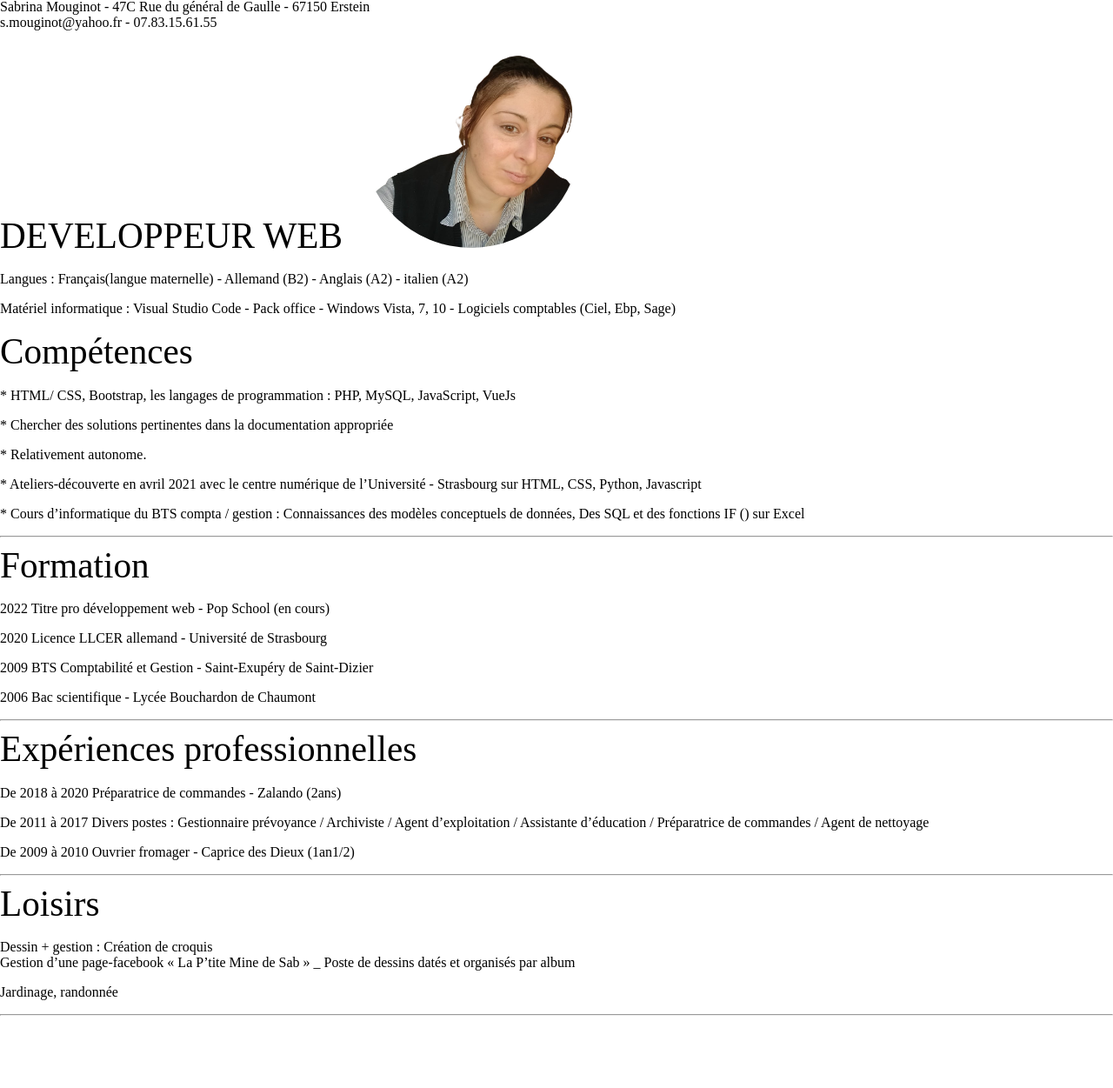
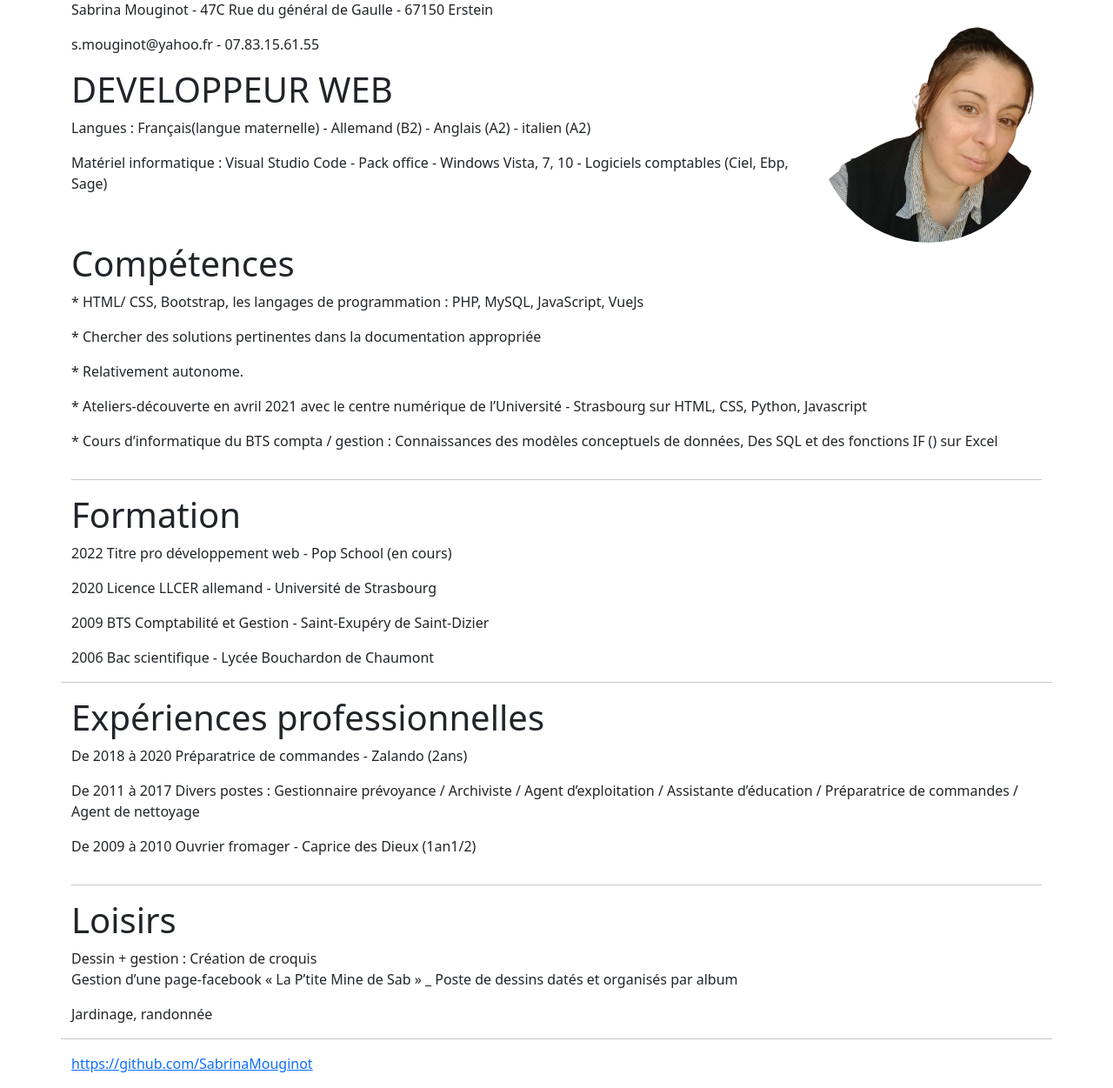
Before and after one commit to SabrinaMouginot/Mon-CV-en-Bootstrap, a plain HTML site: page index.html in a window 1280 px wide. Shown: the part 1-1252 px from the top of the page at 87% size. Before the commit the page ends 1177 px from the top, so only its background shows below. Drawn offline with nearby package versions, Linux system fonts and the light colour scheme.

Commit message:
Bootstrap

```diff
--- a/Template/style.css
+++ b/Template/style.css
@@ -1,40 +1,8 @@
-/* .container{
-    align-items: center;
-    justify-content: center;
-    height: 29.7cm;
-    display: flex;
-} */
-.container{
-   display: grid;
-   grid-auto-rows: minmax(auto,auto);
-   grid-template-columns: repeat(1,1%);
-   grid-template-columns: 100%;
+body {
+  margin: 0px;
+  padding: 0px;
+  display: flex; /**Pour flexibilité des blocs (flexbox) dans l'ensemble du body**/
 }
 .img-fluid{
-    align-content: flex-end;
-    border-radius: 50%;
-    height: 250px;
-    width: 250px;
-    padding: 0 1%;
+  border-radius: 50%;
 }
-
-body {
-  margin: 0;
-  font-family: var(--bs-body-font-family);
-  font-size: var(--bs-body-font-size);
-  font-weight: var(--bs-body-font-weight);
-  line-height: var(--bs-body-line-height);
-  color: var(--bs-body-color);
-  text-align: var(--bs-body-text-align);
-  background-color: var(--bs-body-bg);
-  -webkit-text-size-adjust: 100%;
-  -webkit-tap-highlight-color: rgba(0, 0, 0, 0);
-}
-
-h1, .h1 {
-  margin-top: 0;
-  margin-bottom: 0.5rem;
-  font-weight: 500;
-  line-height: 1.2;
-    font-size: calc(1.375rem + 1.5vw);
-}
--- a/index.html
+++ b/index.html
@@ -1,149 +1,162 @@
 <!DOCTYPE html>
 <html lang="en">
-
   <head>
     <meta charset="utf-8" />
-    <meta name="viewport" content="width=device-width, initial-scale=1, shrink-to-fit=no" />
+    <meta name="viewport" content="width=device-width, initial-scale=1, shrink-to-fit=no"/>
+    <link href="Template/style.css" rel="stylesheet" />
     <link
-        href="https://fonts.googleapis.com/css?family=Nunito:200,200i,300,300i,400,400i,600,600i,700,700i,800,800i,900,900i"
-        rel="stylesheet" />
-    <!-- Core theme CSS (includes Bootstrap)-->
-    <link href="Template/style.css" rel="stylesheet" />
+      rel="stylesheet"
+      href="https://cdn.jsdelivr.net/npm/bootstrap@5.1.3/dist/css/bootstrap.min.css"
+      integrity="sha384-1BmE4kWBq78iYhFldvKuhfTAU6auU8tT94WrHftjDbrCEXSU1oBoqyl2QvZ6jIW3"
+      crossorigin="anonymous"
+    />
   </head>
 
-<body id="page-top">
-    <!-- Navigation-->
-    <nav class="navbar navbar-expand-lg navbar-light fixed-top" id="mainNav">
-        <div class="container px-4 px-lg-5 d-flex h-100 align-items-center justify-content-center">
-            <div class="navbar-brand">Sabrina Mouginot - 47C Rue du général de Gaulle - 67150 Erstein </div>
-            <div class="collapse navbar-collapse" id="navbarResponsive">s.mouginot@yahoo.fr - 07.83.15.61.55</div>
+  <body>
+    <div class="container">
+        <section class="sabrina">
+            <div class="row">
+                <div class="col-9">
+                    <p>Sabrina Mouginot - 47C Rue du général de Gaulle - 67150 Erstein</p>
+                    <p>s.mouginot@yahoo.fr - 07.83.15.61.55</p>
+                    <h1>
+                        DEVELOPPEUR WEB
+                    </h1>
+                    <p>
+                        Langues : Français(langue maternelle) - Allemand (B2) - Anglais
+                        (A2) - italien (A2)
+                    </p>
+                    <p>
+                        Matériel informatique : Visual Studio Code - Pack office - Windows
+                        Vista, 7, 10 - Logiciels comptables (Ciel, Ebp, Sage)
+                    </p>
                 </div>
-    </nav>
-    <!-- Masthead-->
-    <header class="masthead">
-        <div class="container px-4 px-lg-5 d-flex h-100 align-items-center justify-content-center">
-            <div class="d-flex justify-content-center">
-                <div class="text-center">
-                    <h1 class="mx-auto my-0 text-uppercase">DEVELOPPEUR WEB <img class="img-fluid" src="Asset/Sabrina.png" alt="moi" /></h1>
-                    <p class="text-white-50 mx-auto mt-2 mb-5">Langues : Français(langue maternelle) - Allemand (B2) -
-                        Anglais (A2) - italien (A2)</p>
-                    <p class="text-white-50 mx-auto mt-2 mb-5">Matériel informatique : Visual Studio Code - Pack office
-                        - Windows Vista, 7, 10 - Logiciels comptables (Ciel, Ebp, Sage)
+                <div class="col-3">
+                    <img class="img-fluid" src="Asset/Sabrina.png" alt="moi" />
+                </div>
+            </div>
+        </section>
+
+        <section class="competences">
+            <div class="row">
+                <div class="col-12">
+                <h1>Compétences</h1>
+                </div>
+                <div class="col-12">
+                <p>
+                * HTML/ CSS, Bootstrap, les langages de programmation : PHP,
+                MySQL, JavaScript, VueJs
+                </p>
+                </div>
+                <div class="col-12">
+                <p>
+                    * Chercher des solutions pertinentes dans la documentation
+                    appropriée
+                </p>
+                </div>
+                <div class="col-12">
+                <p>* Relativement autonome.</p>
+                </div>
+                <div class="col-12">
+                <p>
+                    * Ateliers-découverte en avril 2021 avec le centre numérique de
+                    l’Université - Strasbourg sur HTML, CSS, Python, Javascript
+                </p>
+                </div>
+                <div class="col-12">
+                <p>
+                    * Cours d’informatique du BTS compta / gestion : Connaissances
+                    des modèles conceptuels de données, Des SQL et des fonctions IF
+                    () sur Excel
                 </p>
                 </div>
               </div>
+              <hr/>
+        </section>
+
+        <section class="formation">
+            <div class="row">
+                <div class="col-12">
+                  <h1>Formation</h1>
                 </div>
-    </header>
-    <!-- About-->
-    <!-- <section class="about-section text-center" id="about">
-        <div class="container px-4 px-lg-5">
-            <img class="img-fluid1" src="Asset/Sabrina.png" alt="moi" />
+                <div class="col-12">
+                  <p>
+                    <span>2022 </span>Titre pro développement web - Pop School
+                    (en cours)
+                  </p>
                 </div>
-    </section> -->
-    <!-- cv-->
-    <section class="compétences-section bg-light" id="cv">
-        <div class="container px-4 px-lg-5">
-            <!-- Featured Compétences Row-->
-            <div class="row gx-0 mb-4 mb-lg-5 align-items-center">
-                <div class="col-xl-4 col-lg-5">
-                    <div class="featured-text text-center text-lg-left">
-                        <h1>Compétences</h1>
-                        <p class="text-black-50 mb-0">
-                            * HTML/ CSS, Bootstrap, les langages de programmation : PHP, MySQL, JavaScript, VueJs
+                <div class="col-12">
+                  <p>
+                    <span>2020 </span>Licence LLCER allemand - Université de
+                    Strasbourg
                   </p>
-                        <p class="text-white-50">
-                            * Chercher des solutions pertinentes dans la documentation appropriée
+                </div>
+                <div class="col-12">
+                  <p>
+                    <span>2009 </span>BTS Comptabilité et Gestion -
+                    Saint-Exupéry de Saint-Dizier
                   </p>
-                        <p class="text-white-50">
-                            * Relativement autonome.
+                </div>
+                <div class="col-12">
+                  <p>
+                    <span>2006 </span>Bac scientifique - Lycée Bouchardon de
+                    Chaumont
                   </p>
-                        <p class="text-white-50">
-                            <a href="https://github.com/SabrinaMouginot"></a>
+                </div>
+                  <hr/>
+        </section>
+
+        <section class="experiences">
+            <div class="row">
+                <div class="col-12">
+                  <h1>Expériences professionnelles</h1>
+                </div>
+                <div class="col-12">
+                  <p>
+                    <span>De 2018 à 2020 </span>Préparatrice de commandes -
+                    Zalando (2ans)
                   </p>
-                        <p class="text-black-50 mb-0">
-                            * Ateliers-découverte en avril 2021
-                            avec le centre numérique de l’Université - Strasbourg
-                            sur HTML, CSS, Python, Javascript
+                </div>
+                <div class="col-12">
+                  <p>
+                    <span>De 2011 à 2017 </span>Divers postes : Gestionnaire
+                    prévoyance / Archiviste / Agent d’exploitation / Assistante
+                    d’éducation / Préparatrice de commandes / Agent de nettoyage
                   </p>
-                        <p class="text-black-50 mb-0">
-                            * Cours d’informatique du BTS compta / gestion :
-                            Connaissances des modèles conceptuels de données,
-                            Des SQL et des fonctions IF () sur Excel
+                </div>
+                <div class="col-12">
+                  <p>
+                    <span>De 2009 à 2010 </span>Ouvrier fromager - Caprice des
+                    Dieux (1an1/2)
                   </p>
-                        <hr class="d-none d-lg-block mb-0 ms-0" />
                 </div>
             </div>
+                  <hr/>
+        </section>
+
+        <section class="loisirs">
+            <div class="row">
+                <div class="col-12">
+                  <h1>Loisirs</h1>
                 </div>
-            <!-- Formation One Row-->
-            <div class="row gx-0 mb-5 mb-lg-0 justify-content-center">
-                <div class="col-lg-6">
-                    <div class="bg-black text-center h-100 project">
-                        <div class="d-flex h-100">
-                            <div class="project-text w-100 my-auto text-center text-lg-left">
-                                <h1 class="text-white">Formation</h1>
-                                <p class="mb-0 text-white-50">
-                                <span>2022 </span>Titre pro développement web - Pop School (en cours)</p>
-                                <p class="mb-0 text-white-50">
-                                <span>2020 </span>Licence LLCER allemand - Université de Strasbourg</p>
-                                <p class="mb-0 text-white-50">
-                                <span>2009 </span>BTS Comptabilité et Gestion - Saint-Exupéry de Saint-Dizier</p>
-                                <p class="mb-0 text-white-50">
-                                <span>2006 </span>Bac scientifique - Lycée Bouchardon de Chaumont</p>
-                                <hr class="d-none d-lg-block mb-0 ms-0" />
+                <div class="col-12">
+                  <p>
+                    Dessin + gestion : Création de croquis <br />
+                    Gestion d’une page-facebook « La P’tite Mine de Sab » _
+                    Poste de dessins datés et organisés par album
+                  </p>
                 </div>
+                <div class="col-12">
+                  <p>Jardinage, randonnée</p>
                 </div>
+                  <hr/>
+        </section>
+
+        <footer>
+            <p>
+                <a href="https://github.com/SabrinaMouginot">https://github.com/SabrinaMouginot</a>
+            </p>
+        </footer>
     </div>
-                </div>
-            </div>
-            <!-- Expériences professionnelles Two Row-->
-            <div class="row gx-0 justify-content-center">
-                <div class="col-lg-6 order-lg-first">
-                    <div class="bg-black text-center h-100 project">
-                        <div class="d-flex h-100">
-                            <div class="project-text w-100 my-auto text-center text-lg-right">
-                                <h1 class="text-white">Expériences professionnelles</h1>
-                                <p class="mb-0 text-white-50">
-                                <span>De 2018 à 2020 </span>Préparatrice de commandes - Zalando (2ans)
-                                </p>
-                                <p class="mb-0 text-white-50">
-                                <span>De 2011 à 2017 </span>Divers postes : Gestionnaire prévoyance /
-                                Archiviste / Agent d’exploitation /
-                                Assistante d’éducation / Préparatrice de
-                                commandes / Agent de nettoyage
-                                </p>
-                                <p class="mb-0 text-white-50">
-                                <span>De 2009 à 2010 </span>Ouvrier fromager - Caprice des Dieux
-                                (1an1/2)
-                                </p>
-                                <hr class="d-none d-lg-block mb-0 me-0" />
-                            </div>
-                        </div>
-                    </div>
-                </div>
-            </div>
-            <!-- Loisirs Three Row-->
-            <div class="row gx-0 justify-content-center">
-                <div class="col-lg-6 order-lg-first">
-                    <div class="bg-black text-center h-100 project">
-                        <div class="d-flex h-100">
-                            <div class="project-text w-100 my-auto text-center text-lg-right">
-                                <h1 class="text-white">Loisirs</h1>
-                                <p class="mb-0 text-white-50">Dessin + gestion : Création de croquis <br> Gestion d’une
-                                    page-facebook « La P’tite Mine de Sab »
-                                    _ Poste de dessins datés et organisés par album</p>
-                                <p class="mb-0 text-white-50">Jardinage, randonnée</p>
-                                <hr class="d-none d-lg-block mb-0 me-0" />
-                            </div>
-                        </div>
-                    </div>
-                </div>
-            </div>
-        </div>
-    </section>
-    <!-- Footer-->
-    <footer class="footer bg-black small text-center text-white-50">
-
-    </footer>
   </body>
-
 </html>
```
Lines whose indentation alone changed are shown as unchanged.
